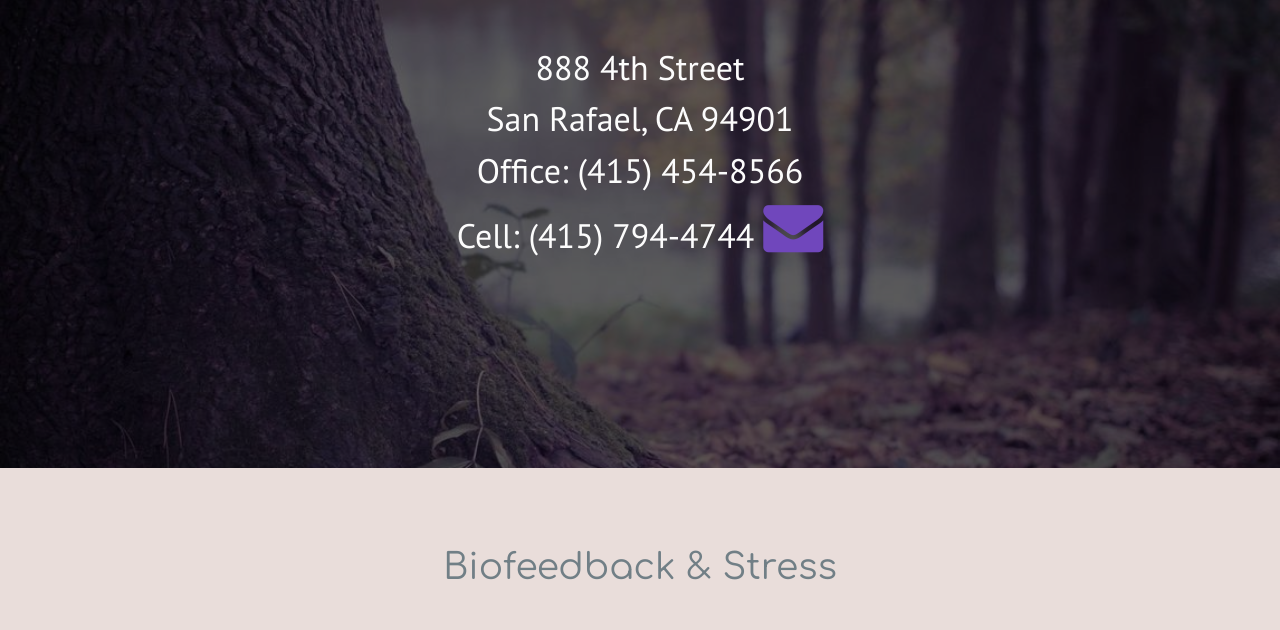
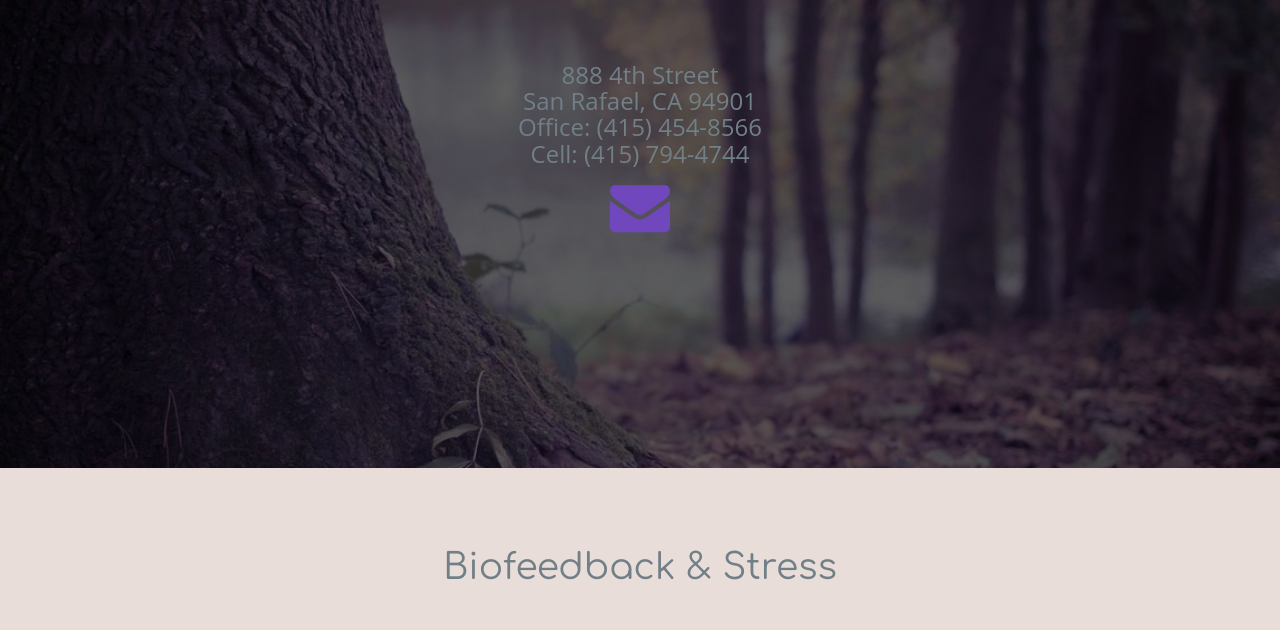
Before and after one commit to tajmccall/tajmccall, a plain HTML site: page index.html in a window 1280 px wide. Shown: the part 162-792 px from the top of the page. Drawn offline with Linux system fonts and the light colour scheme; a web font is replaced by a local one.

Commit message:
Update index.html

```diff
--- a/index.html
+++ b/index.html
@@ -50,7 +50,7 @@
 
 		     <h2>Naturopath/Biofeedback Specialist</h2><br><br>
             <p id="sub">
-                      888 4th Street<br>San Rafael, CA 94901<br>Office: (415) 454-8566 <br>Cell: (415) 794-4744
+                     <h3> 888 4th Street<br>San Rafael, CA 94901<br>Office: (415) 454-8566 <br>Cell: (415) 794-4744</h3>
 
              <span style="text-align: center;">
 
```
